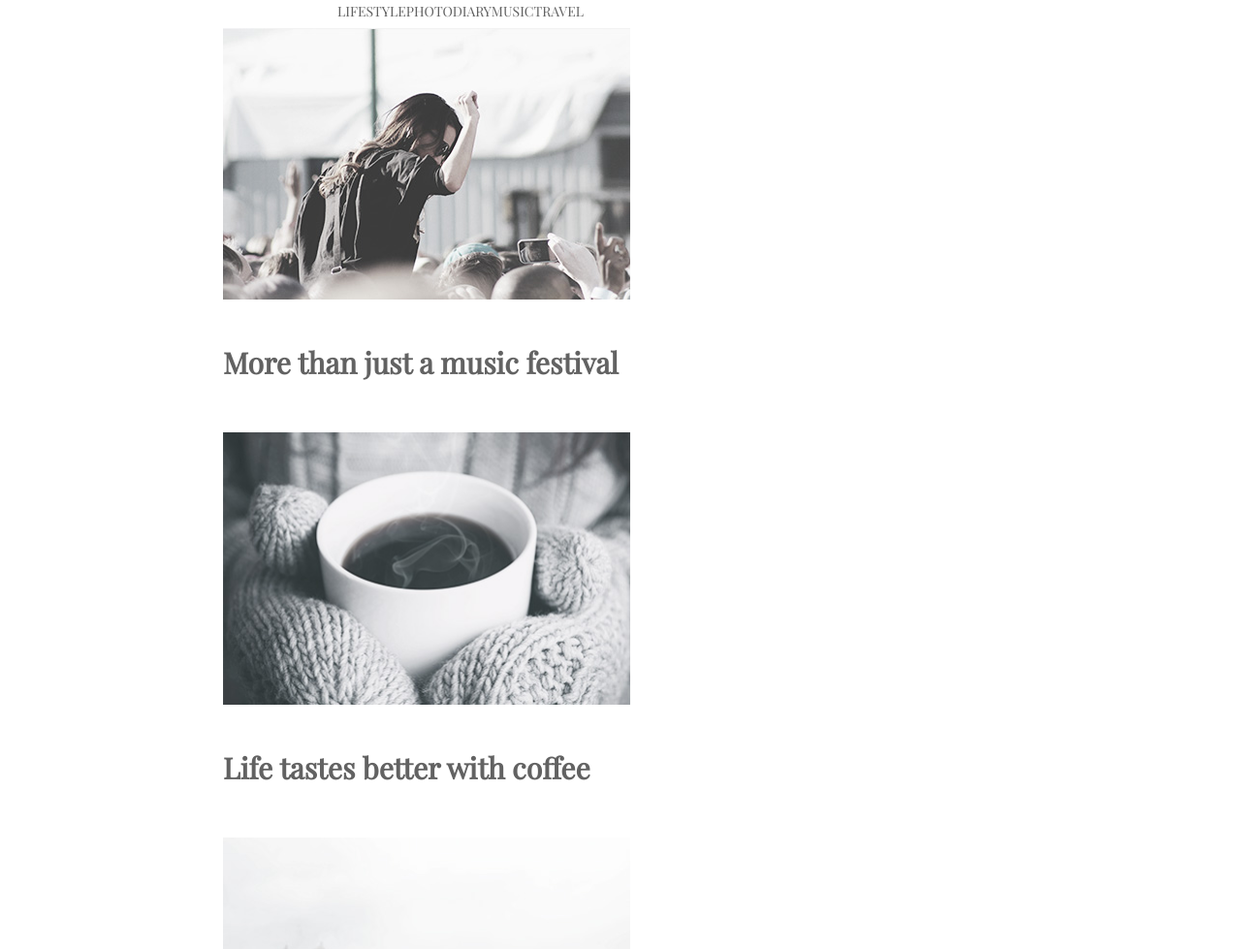
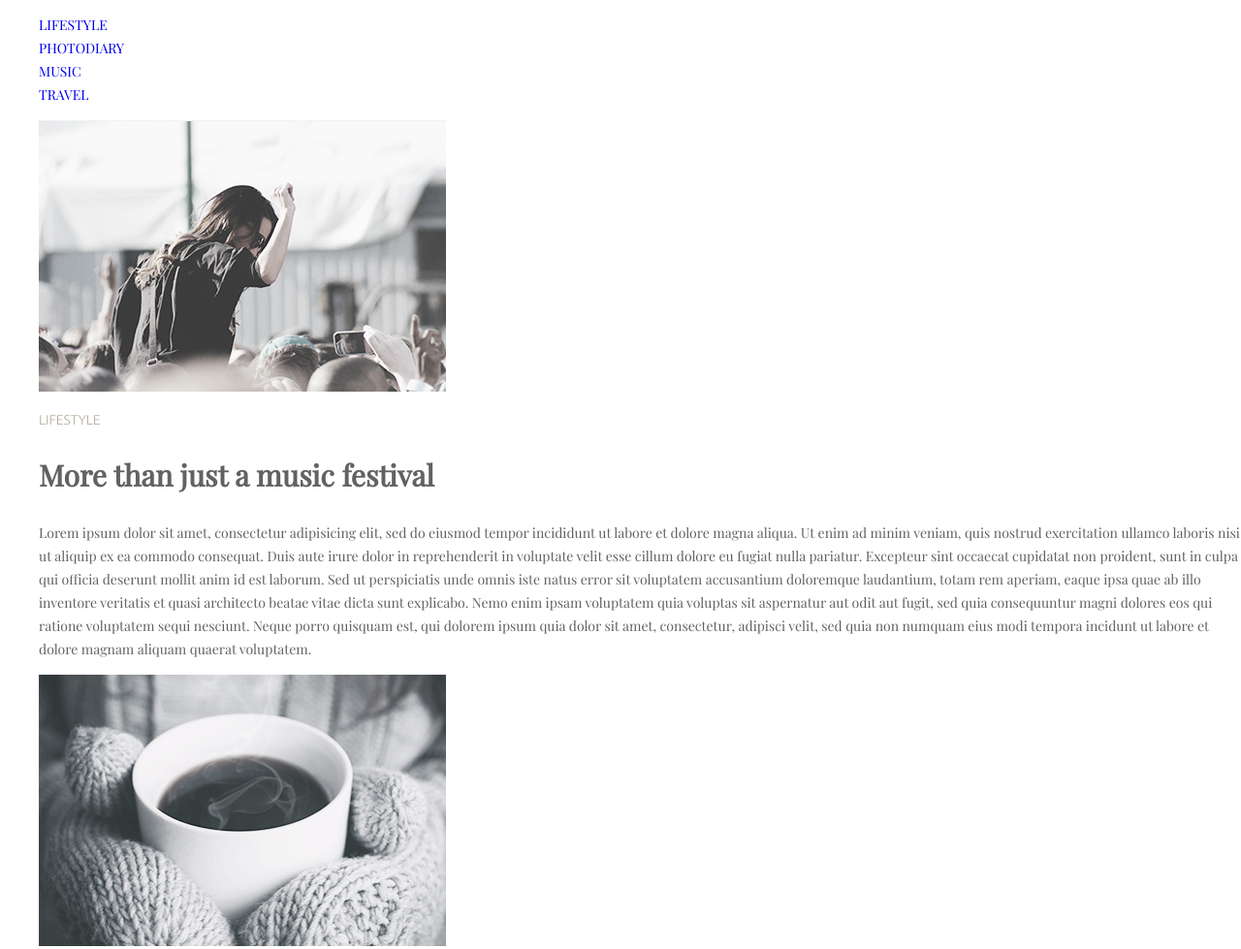
Before and after one commit to Nataliia-Korneiko/goit-fe-course, a plain HTML site: page html-css/module-03/index.html in a window 1280 px wide. Shown: the top 979 px of the page at 97% size. Drawn offline with nearby package versions, Linux system fonts and the light colour scheme.

Commit message:
added basic markup css

```diff
--- a/html-css/module-03/css/styles.css
+++ b/html-css/module-03/css/styles.css
@@ -11,78 +11,48 @@ html {
 body {
     font-family: "Playfair Display", "Times New Roman", serif;
     color: #626262;
-    font-weight: normal;
     font-size: 14px;
     line-height: 24px;
+    font-weight: 400;
     background-color: #ffffff;
 }
 
-img {
-    display: block;
-    max-width: 100%;
-    height: auto;
+.site-navigation {
+    list-style: none;
 }
 
-.container {
-    width: 900px;
-    margin: 0 auto;
+.site-navigation a {
+    text-transform: uppercase;
+    text-decoration: none;
 }
 
-/* site-navigation */
-.site-navigation {
-    list-style: none;
-    margin: 0;
-    padding: 0;
-    width: 570px;
-    text-align: center;
-    font-size: 0px;
-}
-
-.site-navigation-item {
-    display: inline-block;
-}
-
-/* .site-navigation li:not(:last-child) {
-    margin-right: 100px;
-} */
-
-.site-navigation a {
-    display: block;
-    color: #626262;
-    /* padding: 25, 50; */
-    text-transform: uppercase;
-    text-decoration: none;
-    font-size: 14px;
-}
-
-.site-navigation a:hover,
-.site-navigation a:focus {
+.site-navigation a:hover {
     color: #03a9f4;
 }
 
-.main-content-list {
+.content-list {
     list-style: none;
-    font-size: 0;
 }
 
-.main-content-list-item {
-    display: inline-block;
-    widows: 420px;
-}
-
-.main-content-list-item:not(:nth-child(2n)) {
-    margin-right: 60px;
-}
-
-.main-content-list-name {
+.content-list-name {
+    font-family: "Ubuntu", sans-serif;
+    color: #b4ad9e;
     line-height: 17px;
-    color: #b4ad9e;
+    font-weight: 300;
     text-transform: uppercase;
 }
 
-.main-content-list-item h3 {
+.content-list-title {
     font-size: 30px;
     line-height: 36px;
+}
+
+button {
+    font-size: 20px;
+}
+
+button:hover {
+    color: #03a9f4;
 }
 
 .visually-hidden:not(:focus):not(:active),
--- a/html-css/module-03/index.html
+++ b/html-css/module-03/index.html
@@ -7,6 +7,7 @@
         <title>Document</title>
         <link rel="stylesheet" href="css/normalize.css">
         <link href="https://fonts.googleapis.com/css?family=Playfair+Display&display=swap" rel="stylesheet">
+        <link href="https://fonts.googleapis.com/css?family=Ubuntu:300&display=swap" rel="stylesheet">
         <link rel="stylesheet" href="css/styles.css">
     </head>
 
@@ -23,55 +24,55 @@
         </header>
 
         <main class="container">
-            <h1 class="visually-hidden">Main page content</h1>
-            <section class="main-content">
-                <h2 class="main-content-title visually-hidden">Articles on the home page</h2>
-                <ul class="main-content-list">
-                    <li class="main-content-list-item">
+            <h1 class="main-title visually-hidden">Main page content</h1>
+            <section class="content">
+                <h2 class="content-title visually-hidden">Articles on the home page</h2>
+                <ul class="content-list">
+                    <li class="content-list-item">
                         <article class="lifestyle">
                             <img src="img/image-01.jpg" alt="image with a girl in the crowd at the festival" width="420" height="280">
-                            <p class="main-content-list-name">lifestyle</p>
-                            <h3>More than just a music festival</h3>
+                            <p class="content-list-name">lifestyle</p>
+                            <h3 class="content-list-title">More than just a music festival</h3>
                             <p>Lorem ipsum dolor sit amet, consectetur adipisicing elit, sed do eiusmod tempor incididunt ut labore et dolore magna aliqua. Ut enim ad minim veniam, quis nostrud exercitation ullamco laboris nisi ut aliquip ex ea commodo consequat. Duis aute irure dolor in reprehenderit in voluptate velit esse cillum dolore eu fugiat nulla pariatur. Excepteur sint occaecat cupidatat non proident, sunt in culpa qui officia deserunt mollit anim id est laborum. Sed ut perspiciatis unde omnis iste natus error sit voluptatem accusantium doloremque laudantium, totam rem aperiam, eaque ipsa quae ab illo inventore veritatis et quasi architecto beatae vitae dicta sunt explicabo. Nemo enim ipsam voluptatem quia voluptas sit aspernatur aut odit aut fugit, sed quia consequuntur magni dolores eos qui ratione voluptatem sequi nesciunt. Neque porro quisquam est, qui dolorem ipsum quia dolor sit amet, consectetur, adipisci velit, sed quia non numquam eius modi tempora incidunt ut labore et dolore magnam aliquam quaerat voluptatem.</p>
                         </article>
                     </li>
-                    <li class="main-content-list-item">
+                    <li class="content-list-item">
                         <article class="lifestyle">
                             <img src="img/image-02.jpg" alt="image with a cup of coffee between hands" width="420" height="280">
-                            <p class="main-content-list-name">lifestyle</p>
-                            <h3>Life tastes better with coffee</h3>
+                            <p class="content-list-name">lifestyle</p>
+                            <h3 class="content-list-title">Life tastes better with coffee</h3>
                             <p>Lorem ipsum dolor sit amet, consectetur adipisicing elit, sed do eiusmod tempor incididunt ut labore et dolore magna aliqua. Ut enim ad minim veniam, quis nostrud exercitation ullamco laboris nisi ut aliquip ex ea commodo consequat. Duis aute irure dolor in reprehenderit in voluptate velit esse cillum dolore eu fugiat nulla pariatur. Excepteur sint occaecat cupidatat non proident, sunt in culpa qui officia deserunt mollit anim id est laborum. Sed ut perspiciatis unde omnis iste natus error sit voluptatem accusantium doloremque laudantium, totam rem aperiam, eaque ipsa quae ab illo inventore veritatis et quasi architecto beatae vitae dicta sunt explicabo. Nemo enim ipsam voluptatem quia voluptas sit aspernatur aut odit aut fugit, sed quia consequuntur magni dolores eos qui ratione voluptatem sequi nesciunt. Neque porro quisquam est, qui dolorem ipsum quia dolor sit amet, consectetur, adipisci velit, sed quia non numquam eius modi tempora incidunt ut labore et dolore magnam aliquam quaerat voluptatem.</p>
                         </article>
                     </li>
-                    <li class="main-content-list-item" >
+                    <li class="content-list-item" >
                         <article class="photodiary">
                             <img src="img/image-03.jpg" alt="image with two girls looking at the bridgee" width="420" height="280">
-                            <p class="main-content-list-name">photodiary</p>
-                            <h3>American dream</h3>
+                            <p class="content-list-name">photodiary</p>
+                            <h3 class="content-list-title">American dream</h3>
                             <p>Lorem ipsum dolor sit amet, consectetur adipisicing elit, sed do eiusmod tempor incididunt ut labore et dolore magna aliqua. Ut enim ad minim veniam, quis nostrud exercitation ullamco laboris nisi ut aliquip ex ea commodo consequat. Duis aute irure dolor in reprehenderit in voluptate velit esse cillum dolore eu fugiat nulla pariatur. Excepteur sint occaecat cupidatat non proident, sunt in culpa qui officia deserunt mollit anim id est laborum. Sed ut perspiciatis unde omnis iste natus error sit voluptatem accusantium doloremque laudantium, totam rem aperiam, eaque ipsa quae ab illo inventore veritatis et quasi architecto beatae vitae dicta sunt explicabo. Nemo enim ipsam voluptatem quia voluptas sit aspernatur aut odit aut fugit, sed quia consequuntur magni dolores eos qui ratione voluptatem sequi nesciunt. Neque porro quisquam est, qui dolorem ipsum quia dolor sit amet, consectetur, adipisci velit, sed quia non numquam eius modi tempora incidunt ut labore et dolore magnam aliquam quaerat voluptatem.</p>
                         </article>
                     </li>
-                    <li class="main-content-list-item">
+                    <li class="content-list-item">
                         <article class="photodiary">
                             <img src="img/image-04.jpg" alt="image with a girl admiring the Alps" width="420" height="280">
-                            <p class="main-content-list-name">photodiary</p>
-                            <h3>A day exploring the Alps</h3>
+                            <p class="content-list-name">photodiary</p>
+                            <h3 class="content-list-title">A day exploring the Alps</h3>
                             <p>Lorem ipsum dolor sit amet, consectetur adipisicing elit, sed do eiusmod tempor incididunt ut labore et dolore magna aliqua. Ut enim ad minim veniam, quis nostrud exercitation ullamco laboris nisi ut aliquip ex ea commodo consequat. Duis aute irure dolor in reprehenderit in voluptate velit esse cillum dolore eu fugiat nulla pariatur. Excepteur sint occaecat cupidatat non proident, sunt in culpa qui officia deserunt mollit anim id est laborum. Sed ut perspiciatis unde omnis iste natus error sit voluptatem accusantium doloremque laudantium, totam rem aperiam, eaque ipsa quae ab illo inventore veritatis et quasi architecto beatae vitae dicta sunt explicabo. Nemo enim ipsam voluptatem quia voluptas sit aspernatur aut odit aut fugit, sed quia consequuntur magni dolores eos qui ratione voluptatem sequi nesciunt. Neque porro quisquam est, qui dolorem ipsum quia dolor sit amet, consectetur, adipisci velit, sed quia non numquam eius modi tempora incidunt ut labore et dolore magnam aliquam quaerat voluptatem.</p>
                         </article>
                     </li>
-                    <li class="main-content-list-item">
+                    <li class="content-list-item">
                         <article class="lifestyle">
                             <img src="img/image-05.jpg" alt="image with a girl on the road" width="420" height="280">
-                            <p class="main-content-list-name">lifestyle</p>
-                            <h3>Top 10 song for running</h3>
+                            <p class="content-list-name">lifestyle</p>
+                            <h3 class="content-list-title">Top 10 song for running</h3>
                             <p>Lorem ipsum dolor sit amet, consectetur adipisicing elit, sed do eiusmod tempor incididunt ut labore et dolore magna aliqua. Ut enim ad minim veniam, quis nostrud exercitation ullamco laboris nisi ut aliquip ex ea commodo consequat. Duis aute irure dolor in reprehenderit in voluptate velit esse cillum dolore eu fugiat nulla pariatur. Excepteur sint occaecat cupidatat non proident, sunt in culpa qui officia deserunt mollit anim id est laborum. Sed ut perspiciatis unde omnis iste natus error sit voluptatem accusantium doloremque laudantium, totam rem aperiam, eaque ipsa quae ab illo inventore veritatis et quasi architecto beatae vitae dicta sunt explicabo. Nemo enim ipsam voluptatem quia voluptas sit aspernatur aut odit aut fugit, sed quia consequuntur magni dolores eos qui ratione voluptatem sequi nesciunt. Neque porro quisquam est, qui dolorem ipsum quia dolor sit amet, consectetur, adipisci velit, sed quia non numquam eius modi tempora incidunt ut labore et dolore magnam aliquam quaerat voluptatem.</p>
                         </article>
                     </li>
-                    <li class="main-content-list-item">
+                    <li class="content-list-item">
                         <article class="lifestyle">
                             <img src="img/image-06.jpg" alt="image with a road" width="420" height="280">
-                            <p class="main-content-list-name">lifestyle</p>
-                            <h3>Cold winter days</h3>
+                            <p class="content-list-name">lifestyle</p>
+                            <h3 class="content-list-title">Cold winter days</h3>
                             <p>Lorem ipsum dolor sit amet, consectetur adipisicing elit, sed do eiusmod tempor incididunt ut labore et dolore magna aliqua. Ut enim ad minim veniam, quis nostrud exercitation ullamco laboris nisi ut aliquip ex ea commodo consequat. Duis aute irure dolor in reprehenderit in voluptate velit esse cillum dolore eu fugiat nulla pariatur. Excepteur sint occaecat cupidatat non proident, sunt in culpa qui officia deserunt mollit anim id est laborum. Sed ut perspiciatis unde omnis iste natus error sit voluptatem accusantium doloremque laudantium, totam rem aperiam, eaque ipsa quae ab illo inventore veritatis et quasi architecto beatae vitae dicta sunt explicabo. Nemo enim ipsam voluptatem quia voluptas sit aspernatur aut odit aut fugit, sed quia consequuntur magni dolores eos qui ratione voluptatem sequi nesciunt. Neque porro quisquam est, qui dolorem ipsum quia dolor sit amet, consectetur, adipisci velit, sed quia non numquam eius modi tempora incidunt ut labore et dolore magnam aliquam quaerat voluptatem.</p>
                         </article>
                     </li>
```
